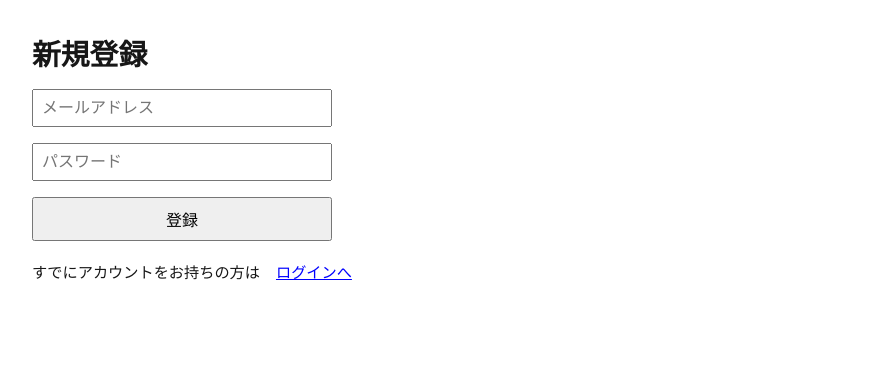
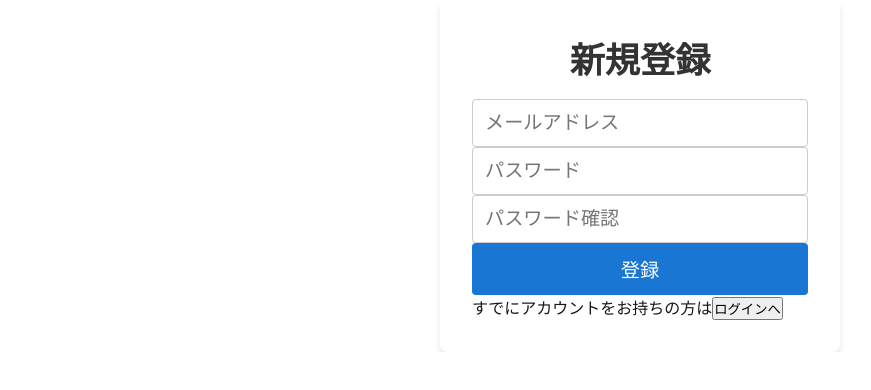
Before and after one commit to s23022/Recipe-Seach, a Next.js app: page /sign_up in a window 1280 px wide. Shown: the top 390 px of the page, without its empty margins (0-871 px from the left). Built offline with nearby package versions, Linux system fonts and the light colour scheme.

Commit message:
レスポンシブの追加

```diff
--- a/app/rogin.module.css
+++ b/app/rogin.module.css
@@ -1,47 +1,116 @@
+/* login.module.css */
+
+/* コンテナ */
 .container {
+  background-color: #fff;
   padding: 2rem;
+  border-radius: 8px;
+  box-shadow: 0 4px 6px rgba(0, 0, 0, 0.1);
+  width: 100%;
+  max-width: 400px;
+  margin: 0 auto; /* 中央寄せ */
 }
 
+/* 見出し */
 .title {
-    font-size: 1.5rem;
+  font-size: 1.8rem;
   margin-bottom: 1rem;
+  text-align: center;
+  color: #333;
 }
 
+/* フォーム */
 .form {
   display: flex;
   flex-direction: column;
-    width: 300px;
+  width: 100%;
 }
 
-.input {
-    padding: 0.5rem;
-    margin-bottom: 1rem;
-    font-size: 1rem;
+/* 入力グループ */
+.inputGroup {
+  margin-bottom: 1.5rem;
 }
 
+/* ラベル */
+.label {
+  font-size: 1rem;
+  margin-bottom: 0.5rem;
+  color: #555;
+}
+
+/* 入力フィールド */
+.input {
+  padding: 0.75rem;
+  font-size: 1rem;
+  border: 1px solid #ccc;
+  border-radius: 4px;
+  width: 100%;
+  box-sizing: border-box;
+}
+
+.input:focus {
+  border-color: #1976d2;
+  outline: none;
+}
+
+/* ボタン */
 .button {
-    padding: 0.5rem 1rem;
+  padding: 0.75rem;
   font-size: 1rem;
   background-color: #1976d2;
   color: white;
   border: none;
+  border-radius: 4px;
   cursor: pointer;
+  transition: background-color 0.3s;
 }
 
-.linkText {
-    margin-top: 1rem;
+.button:hover {
+  background-color: #1565c0;
 }
 
-.linkButton {
-    margin-left: 0.5rem;
-    background: none;
-    border: none;
-    color: #1976d2;
-    cursor: pointer;
-    font-weight: bold;
-}
-
+/* エラーメッセージ */
 .error {
   color: red;
   margin-top: 1rem;
+  font-size: 0.875rem;
+  text-align: center;
 }
+
+/* メディアクエリ：タブレット（768px〜1024px） */
+@media (min-width: 768px) and (max-width: 1024px) {
+  .container {
+    width: 80%;
+  }
+
+  .title {
+    font-size: 2rem;
+  }
+
+  .input {
+    font-size: 1.1rem;
+  }
+
+  .button {
+    font-size: 1.1rem;
+  }
+}
+
+/* メディアクエリ：デスクトップ（1025px以上） */
+@media (min-width: 1025px) {
+  .container {
+    width: 60%;
+  }
+
+  .title {
+    font-size: 2.2rem;
+  }
+
+  .input {
+    font-size: 1.2rem;
+  }
+
+  .button {
+    font-size: 1.2rem;
+  }
+}
--- a/app/sign_up/page.js
+++ b/app/sign_up/page.js
@@ -10,19 +10,19 @@ import styles from './sign_up.module.css';
 export default function SignUpPage() {
     const [email, setEmail] = useState('');
     const [password, setPassword] = useState('');
+    const [confirmPassword, setConfirmPassword] = useState('');
     const router = useRouter();
 
     const handleSignUp = async (e) => {
         e.preventDefault();
+        if (password !== confirmPassword) {
+            alert('パスワードが一致しません');
+            return;
+        }
+
         try {
-            // ユーザー登録
             const userCredential = await createUserWithEmailAndPassword(auth, email, password);
-
-            // Firestore に保存
-            await setDoc(doc(db, 'users', email), {
-                email: email,
-            });
-
+            await setDoc(doc(db, 'users', email), { email });
             alert('登録成功！ログイン画面に移動します。');
             router.push('/');
         } catch (err) {
@@ -62,6 +62,14 @@ export default function SignUpPage() {
                     required
                     className={styles.input}
                 />
+                <input
+                    type="password"
+                    placeholder="パスワード確認"
+                    value={confirmPassword}
+                    onChange={(e) => setConfirmPassword(e.target.value)}
+                    required
+                    className={styles.input}
+                />
                 <button type="submit" className={styles.button}>登録</button>
             </form>
 
--- a/app/sign_up/sign_up.module.css
+++ b/app/sign_up/sign_up.module.css
@@ -1,47 +1,105 @@
 .container {
+  background-color: #fff;
   padding: 2rem;
+  border-radius: 8px;
+  box-shadow: 0 4px 6px rgba(0, 0, 0, 0.1);
+  width: 100%;
+  max-width: 400px;
+  margin: auto;
 }
 
 .heading {
   font-size: 1.8rem;
   margin-bottom: 1rem;
+  text-align: center;
+  color: #333;
 }
 
 .form {
   display: flex;
   flex-direction: column;
-    gap: 1rem;
-    max-width: 300px;
+}
+
+.inputGroup {
+  margin-bottom: 1.5rem;
+}
+
+.label {
+  font-size: 1rem;
+  margin-bottom: 0.5rem;
+  color: #555;
 }
 
 .input {
-    padding: 0.5rem;
+  padding: 0.75rem;
   font-size: 1rem;
+  border: 1px solid #ccc;
+  border-radius: 4px;
+  width: 100%;
+  box-sizing: border-box;
+}
+
+.input:focus {
+  border-color: #1976d2;
+  outline: none;
 }
 
 .button {
-    padding: 0.5rem 1rem;
+  padding: 0.75rem;
   font-size: 1rem;
+  background-color: #1976d2;
+  color: white;
+  border: none;
+  border-radius: 4px;
   cursor: pointer;
+  transition: background-color 0.3s;
 }
 
-.loginLink {
-    margin-top: 1rem;
-    font-size: 0.95rem;
-}
-
-.linkButton {
-    margin-left: 0.5rem;
-    padding: 0.2rem 0.5rem;
-    font-size: 0.95rem;
-    cursor: pointer;
-    background: none;
-    border: none;
-    color: blue;
-    text-decoration: underline;
+.button:hover {
+  background-color: #1565c0;
 }
 
 .error {
   color: red;
   margin-top: 1rem;
+  font-size: 0.875rem;
+  text-align: center;
 }
+
+/* メディアクエリ：タブレット（768px〜1024px） */
+@media (min-width: 768px) and (max-width: 1024px) {
+  .container {
+    width: 80%;
+  }
+
+  .heading {
+    font-size: 2rem;
+  }
+
+  .input {
+    font-size: 1.1rem;
+  }
+
+  .button {
+    font-size: 1.1rem;
+  }
+}
+
+/* メディアクエリ：デスクトップ（1025px以上） */
+@media (min-width: 1025px) {
+  .container {
+    width: 60%;
+  }
+
+  .heading {
+    font-size: 2.2rem;
+  }
+
+  .input {
+    font-size: 1.2rem;
+  }
+
+  .button {
+    font-size: 1.2rem;
+  }
+}
```
Lines whose indentation alone changed are shown as unchanged.
